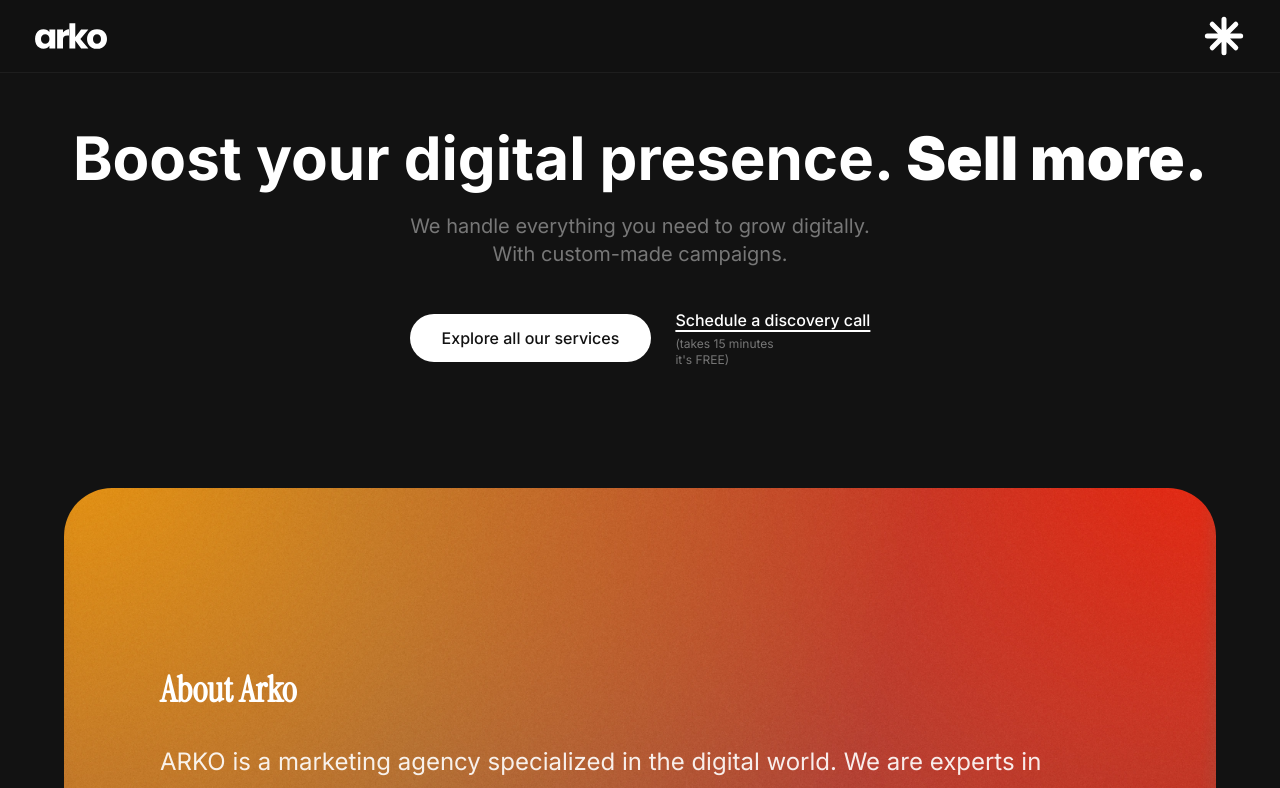
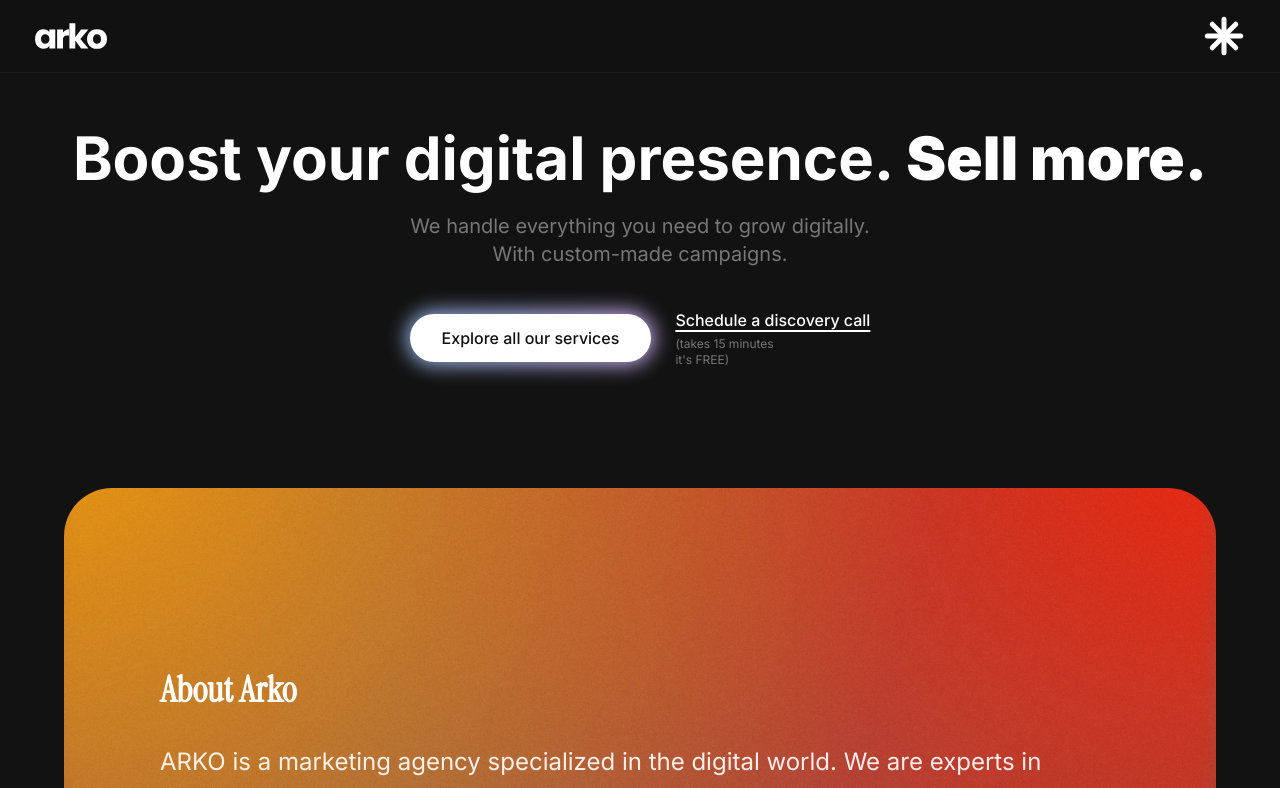
Before and after one commit to 3333444n/arkomkt, a Next.js app: page /en in a window 1280 px wide. Shown: the top 788 px of the page. Built offline with nearby package versions, Linux system fonts and the light colour scheme.

Commit message:
Add glow to main CTA button in Hero component

```diff
--- a/app/globals.css
+++ b/app/globals.css
@@ -87,6 +87,20 @@
       transform: translateX(-50%);
     }
   }
+
+  @keyframes gradient-xy {
+    0% {
+      background-position: 0% 50%;
+    }
+    50% {
+      background-position: 100% 50%;
+    }
+    100% {
+      background-position: 0% 50%;
+    }
+  }
+
+  --animate-gradient-xy: gradient-xy 3s ease infinite;
 }
 
 @layer base {
--- a/components/sections/Hero.tsx
+++ b/components/sections/Hero.tsx
@@ -37,9 +37,12 @@ export default function Hero() {
                     animate={{ opacity: 1, y: 0 }}
                     transition={{ duration: 0.6, delay: 0.4 }}
                 >
-                    <Link href="#services" className="bg-foreground text-background px-8 py-3 rounded-full font-medium hover:opacity-90 transition-opacity">
-                        {t("cta.primary")}
-                    </Link>
+                    <div className="relative group">
+                        <div className="absolute -inset-[3px] bg-gradient-to-r from-baby-blue via-baby-purple to-baby-pink blur-[10px] transition duration-200 group-hover:opacity-100 animate-gradient-xy bg-[length:200%_200%] rounded-full"></div>
+                        <Link href="#services" className="relative block bg-foreground text-background px-8 py-3 rounded-full font-medium hover:opacity-90 transition-opacity">
+                            {t("cta.primary")}
+                        </Link>
+                    </div>
                     <div className="text-center md:text-left">
                         <Link href="/contacto" className="text-foreground font-medium underline underline-offset-4 decoration-2">
                             {t("cta.secondary")}
```
